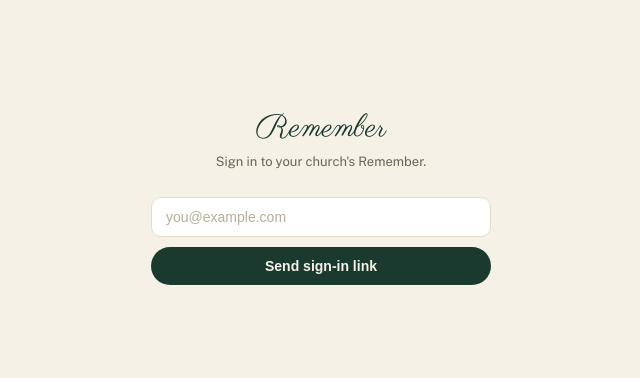
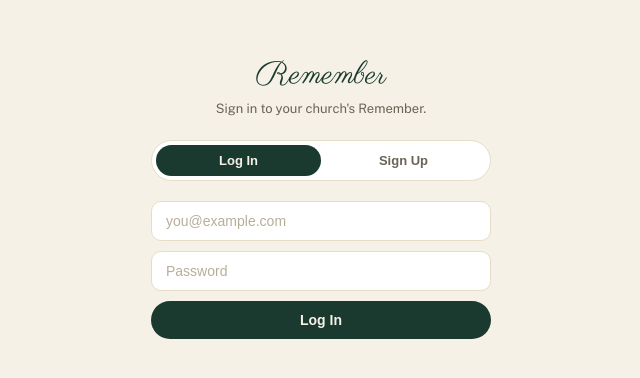
Before and after one commit to jacobchuk24/Remember-webapp, a Next.js app: page /c/1/login in a window 1280 px wide. Shown: the part 204-582 px from the top of the page, without its empty margins (319-959 px from the left). Built offline with nearby package versions, Linux system fonts and the light colour scheme.

Commit message:
Update page.js

```diff
--- a/app/c/[slug]/login/page.js
+++ b/app/c/[slug]/login/page.js
@@ -1,46 +1,108 @@
 "use client";
 
 import { useState } from "react";
+import { useRouter } from "next/navigation";
 import { createClient } from "@/lib/supabase/client";
 
 export default function ChurchLoginPage({ params }) {
+  const [mode, setMode] = useState("login");
   const [email, setEmail] = useState("");
-  const [sent, setSent] = useState(false);
+  const [password, setPassword] = useState("");
+  const [confirmPassword, setConfirmPassword] = useState("");
   const [error, setError] = useState("");
+  const [loading, setLoading] = useState(false);
+  const [signedUp, setSignedUp] = useState(false);
+  const router = useRouter();
 
-  const sendLink = async (e) => {
+  const login = async (e) => {
     e.preventDefault();
     setError("");
+    setLoading(true);
     const supabase = createClient();
-    const { error } = await supabase.auth.signInWithOtp({
+    const { data, error } = await supabase.auth.signInWithPassword({ email, password });
+    if (error) {
+      setLoading(false);
+      setError(error.message);
+      return;
+    }
+
+    const { data: profile } = await supabase.from("profiles").select("is_admin, church_id").eq("id", data.user.id).maybeSingle();
+    const { data: church } = await supabase.from("churches").select("id").eq("slug", params.slug).maybeSingle();
+    setLoading(false);
+
+    if (!profile || !church || profile.church_id !== church.id) {
+      router.push(`/c/${params.slug}`);
+      return;
+    }
+    router.push(profile.is_admin ? `/c/${params.slug}/admin` : `/c/${params.slug}`);
+  };
+
+  const signup = async (e) => {
+    e.preventDefault();
+    setError("");
+    if (password.length < 6) {
+      setError("Password must be at least 6 characters.");
+      return;
+    }
+    if (password !== confirmPassword) {
+      setError("Passwords don't match.");
+      return;
+    }
+    setLoading(true);
+    const supabase = createClient();
+    const { error } = await supabase.auth.signUp({
       email,
+      password,
       options: { emailRedirectTo: `${window.location.origin}/auth/callback?next=/c/${params.slug}` },
     });
-    if (error) setError(error.message);
-    else setSent(true);
+    setLoading(false);
+    if (error) {
+      setError(error.message);
+      return;
+    }
+    setSignedUp(true);
   };
 
+  const field = { border: "1px solid #E5DDC8", borderRadius: 10, padding: "11px 14px", fontSize: 14, outline: "none", width: "100%", boxSizing: "border-box" };
+
   return (
-    <div style={{ minHeight: "100vh", display: "flex", alignItems: "center", justifyContent: "center", background: "#F6F1E6", fontFamily: "'Public Sans', sans-serif" }}>
-      <div style={{ width: 340, textAlign: "center" }}>
-        <span style={{ fontFamily: "'Parisienne', cursive", fontSize: 32, color: "#1B3A2F" }}>Remember</span>
-        <p style={{ fontSize: 13, color: "#6B6355", marginTop: 4, marginBottom: 28 }}>
-          Sign in to your church's Remember.
-        </p>
-        {sent ? (
-          <p style={{ fontSize: 14, color: "#3A342B" }}>Check your inbox for a link to sign in.</p>
+    <div style={{ minHeight: "100vh", display: "flex", alignItems: "center", justifyContent: "center", background: "#F6F1E6", fontFamily: "'Public Sans', sans-serif", padding: 20 }}>
+      <div style={{ width: 340 }}>
+        <div style={{ textAlign: "center", marginBottom: 24 }}>
+          <span style={{ fontFamily: "'Parisienne', cursive", fontSize: 32, color: "#1B3A2F" }}>Remember</span>
+          <p style={{ fontSize: 13, color: "#6B6355", marginTop: 4 }}>
+            {mode === "login" ? "Sign in to your church's Remember." : "Create your account."}
+          </p>
+        </div>
+
+        <div style={{ display: "flex", background: "#fff", border: "1px solid #E5DDC8", borderRadius: 999, padding: 4, marginBottom: 20 }}>
+          <button
+            onClick={() => { setMode("login"); setError(""); }}
+            style={{ flex: 1, border: "none", cursor: "pointer", borderRadius: 999, padding: "8px 0", fontSize: 13, fontWeight: 600, background: mode === "login" ? "#1B3A2F" : "transparent", color: mode === "login" ? "#F6F1E6" : "#6B6355" }}
+          >
+            Log In
+          </button>
+          <button
+            onClick={() => { setMode("signup"); setError(""); }}
+            style={{ flex: 1, border: "none", cursor: "pointer", borderRadius: 999, padding: "8px 0", fontSize: 13, fontWeight: 600, background: mode === "signup" ? "#1B3A2F" : "transparent", color: mode === "signup" ? "#F6F1E6" : "#6B6355" }}
+          >
+            Sign Up
+          </button>
+        </div>
+
+        {signedUp ? (
+          <p style={{ fontSize: 14, color: "#3A342B", textAlign: "center" }}>
+            Check your inbox to confirm your email — after that you can log in with your password anytime.
+          </p>
         ) : (
-          <form onSubmit={sendLink} style={{ display: "flex", flexDirection: "column", gap: 10 }}>
-            <input
-              type="email"
-              required
-              value={email}
-              onChange={(e) => setEmail(e.target.value)}
-              placeholder="you@example.com"
-              style={{ border: "1px solid #E5DDC8", borderRadius: 10, padding: "11px 14px", fontSize: 14, outline: "none" }}
-            />
-            <button type="submit" style={{ border: "none", cursor: "pointer", background: "#1B3A2F", color: "#F6F1E6", borderRadius: 999, padding: "11px 0", fontWeight: 600, fontSize: 14 }}>
-              Send sign-in link
+          <form onSubmit={mode === "login" ? login : signup} style={{ display: "flex", flexDirection: "column", gap: 10 }}>
+            <input type="email" required value={email} onChange={(e) => setEmail(e.target.value)} placeholder="you@example.com" style={field} />
+            <input type="password" required value={password} onChange={(e) => setPassword(e.target.value)} placeholder="Password" style={field} />
+            {mode === "signup" && (
+              <input type="password" required value={confirmPassword} onChange={(e) => setConfirmPassword(e.target.value)} placeholder="Confirm password" style={field} />
+            )}
+            <button type="submit" disabled={loading} style={{ border: "none", cursor: "pointer", background: "#1B3A2F", color: "#F6F1E6", borderRadius: 999, padding: "11px 0", fontWeight: 600, fontSize: 14, opacity: loading ? 0.6 : 1 }}>
+              {loading ? "…" : mode === "login" ? "Log In" : "Create Account"}
             </button>
             {error && <p style={{ color: "#B4453A", fontSize: 12.5 }}>{error}</p>}
           </form>
```
